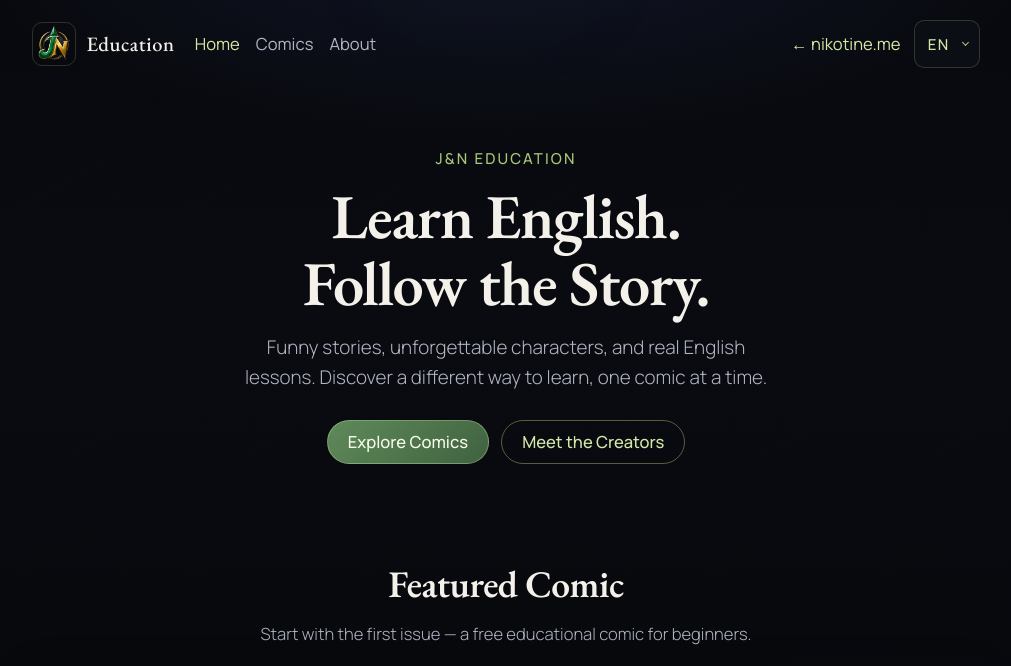
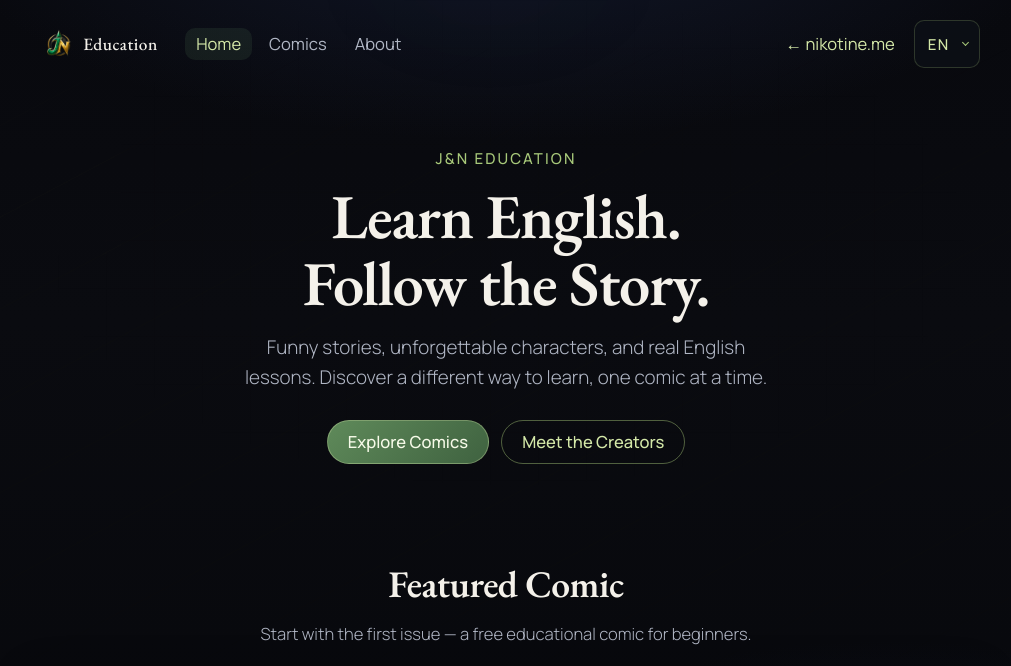
Before and after one commit to kartsevnik/nikotine.me, a website: page jn/index.html in a window 1280 px wide. Shown: the top 666 px of the page, without its empty margins (134-1145 px from the left). Drawn offline with nearby package versions, Linux system fonts and the light colour scheme.

Commit message:
Align J&N nav and unify hover for brand and menu links.

```diff
--- a/css/jn.css
+++ b/css/jn.css
@@ -46,60 +46,86 @@ body[data-page^="jn"] .bg__glow--bottom {
   flex-wrap: wrap;
   align-items: center;
   justify-content: space-between;
-  gap: 0.85rem 1.25rem;
+  gap: 0.65rem 1rem;
 }
 
 .jn-nav__brand {
   display: inline-flex;
   align-items: center;
-  gap: 0.65rem;
+  gap: 0.5rem;
+  padding: 0.4rem 0.7rem;
+  border-radius: 10px;
   font-family: var(--font-display);
-  font-size: 1.28rem;
+  font-size: 1.08rem;
   letter-spacing: 0.03em;
+  line-height: 1.2;
+  color: var(--text);
+  transition: color 0.2s ease, background 0.2s ease;
 }
 
 .jn-nav__brand img {
-  width: 44px;
-  height: 44px;
-  border: 1px solid var(--border);
-  border-radius: 10px;
-  object-fit: cover;
+  width: 32px;
+  height: 32px;
+  border: 0;
+  border-radius: 0;
+  background: transparent;
+  object-fit: contain;
+  flex-shrink: 0;
+}
+
+.jn-nav__brand:hover,
+.jn-nav__brand:focus-visible {
+  color: var(--gold-bright);
+  background: rgba(111, 155, 106, 0.12);
 }
 
 .jn-nav__links {
   display: flex;
   flex-wrap: wrap;
   align-items: center;
-  gap: 0.65rem 1rem;
+  gap: 0.25rem 0.35rem;
 }
 
 .jn-nav__links a {
+  display: inline-flex;
+  align-items: center;
+  padding: 0.4rem 0.7rem;
+  border-radius: 10px;
   color: var(--text-muted);
   font-size: var(--fs-sm);
-  transition: color 0.2s ease;
+  line-height: 1.2;
+  transition: color 0.2s ease, background 0.2s ease;
 }
 
 .jn-nav__links a:hover,
 .jn-nav__links a:focus-visible,
 .jn-nav__links a[aria-current="page"] {
   color: var(--gold-bright);
+  background: rgba(111, 155, 106, 0.12);
 }
 
 .jn-nav__actions {
   display: flex;
   align-items: center;
-  gap: 0.85rem;
+  gap: 0.5rem;
   margin-left: auto;
 }
 
 .jn-nav .text-link {
+  display: inline-flex;
+  align-items: center;
+  padding: 0.4rem 0.7rem;
+  border-radius: 10px;
   color: var(--gold-bright);
   font-size: var(--fs-sm);
+  line-height: 1.2;
+  transition: color 0.2s ease, background 0.2s ease;
 }
 
 .jn-nav .text-link:hover,
 .jn-nav .text-link:focus-visible {
   color: var(--text);
+  background: rgba(111, 155, 106, 0.12);
 }
 
 .jn-breadcrumb {
```
